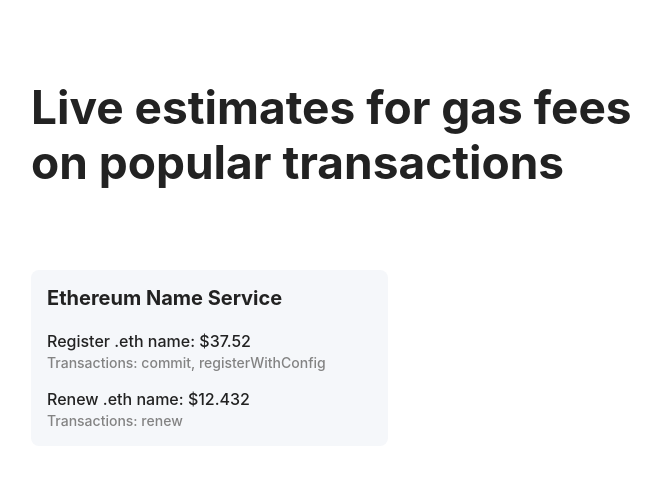
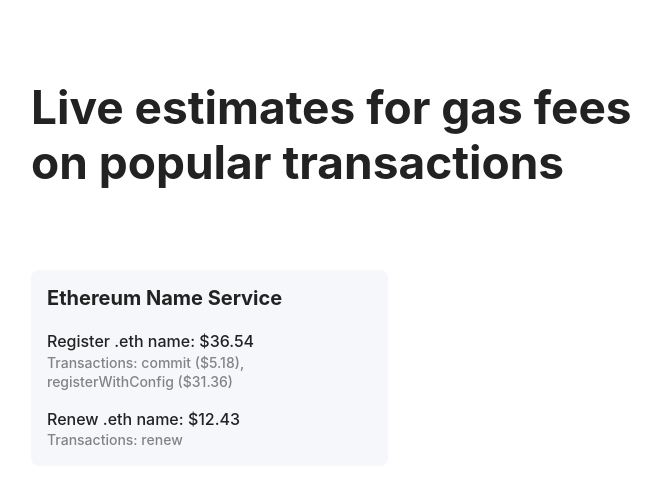
Before and after one commit to gskril/eth-gas-alerts, a Next.js app: page / in a window 1280 px wide. Shown: the top 484 px of the page, without its empty margins (41-702 px from the left). Built offline with nearby package versions, Linux system fonts and the light colour scheme.

Commit message:
Break down cost per function

```diff
--- a/src/data.json
+++ b/src/data.json
@@ -6,13 +6,25 @@
     "actions": [
       {
         "name": "Register .eth name",
-        "contractFunctions": ["commit", "registerWithConfig"],
-        "gas": 335000
+        "contractFunctions": [
+          {
+            "name": "commit",
+            "gas": 46267
+          },
+          {
+            "name": "registerWithConfig",
+            "gas": 280000
+          }
+        ]
       },
       {
         "name": "Renew .eth name",
-        "contractFunctions": ["renew"],
-        "gas": 111000
+        "contractFunctions": [
+          {
+            "name": "renew",
+            "gas": 111000
+          }
+        ]
       }
     ]
   }
--- a/src/pages/index.js
+++ b/src/pages/index.js
@@ -10,8 +10,10 @@
 const ethPrice = 2800
 
 const gasPriceEstimate = (gasAmount) => {
-  // 1 ether = 1000000000000000000 wei
-  return `$${gasAmount * gas.gwei * 0.000000001 * ethPrice}`
+	// 1 ether = 1000000000000000000 wei
+	return `$${parseFloat(
+		gasAmount * gas.gwei * 0.000000001 * ethPrice
+	).toFixed(2)}`
 }
 
 export default function Home() {
@@ -40,13 +42,25 @@
                   </h2>
                   <div className="project__actions">
                     {project.actions.map((action) => {
+                      // Add all action.contractFunctions.gas together
+                      const totalGas = action.contractFunctions.map(f => f.gas).reduce((a, b) => a + b, 0)
+
                       return (
                         <div className={["project__action", stringToClass(action.name)].join(" ")}>
                           <span className="project__action-name">
-                            {action.name}: {gasPriceEstimate(action.gas)}
+                            {action.name}: {gasPriceEstimate(totalGas)}
                           </span>
                           <span className="project__action-functions">
-                            Transactions: {action.contractFunctions.join(", ")}
+                            Transactions: {action.contractFunctions.map((f, i) => {
+                              const numberOfFunctions = action.contractFunctions.length
+
+                              return (
+                                <>
+                                  {f.name} {numberOfFunctions > 1 ? `(${gasPriceEstimate(f.gas)})` : null}
+                                  {i < numberOfFunctions - 1 ? ", " : ""}
+                                </>
+                              )
+                            })}
                           </span>
                         </div>
                       )
--- a/src/styles/globals.css
+++ b/src/styles/globals.css
@@ -37,18 +37,18 @@
 }
 
 h1 {
-  font-size: 2.875rem;
-  width: 40rem;
+  font-size: 2rem;
+  max-width: 40rem;
 }
 
 .title {
-  padding: 5rem 0;
+  padding: 3rem 0;
 }
 
 .project-grid {
   display: grid;
   gap: 2rem;
-  grid-template-columns: repeat(3, 1fr);
+  grid-template-columns: 1fr;
   justify-content: space-around;
 }
 
@@ -77,3 +77,23 @@
   font-size: .875rem;
   color: #838383;
 }
+
+@media screen and (min-width: 40em) {
+  h1 {
+    font-size: 2.875rem;
+  }
+
+  .title {
+    padding: 5rem 0;
+  }
+
+  .project-grid {
+    grid-template-columns: repeat(2, 1fr);
+  }
+}
+
+@media screen and (min-width: 60em) {
+  .project-grid {
+    grid-template-columns: repeat(3, 1fr);
+  }
+}
```
